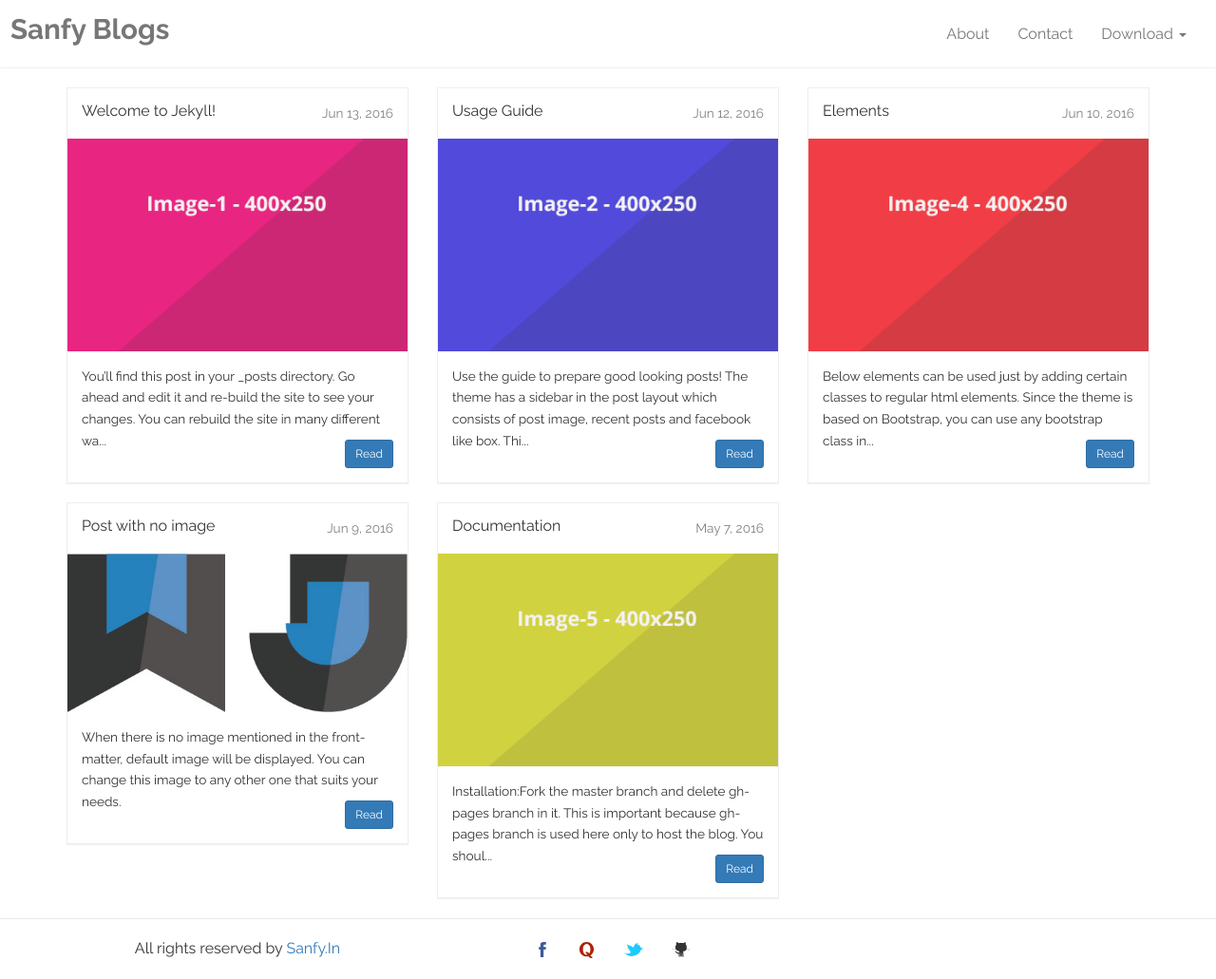
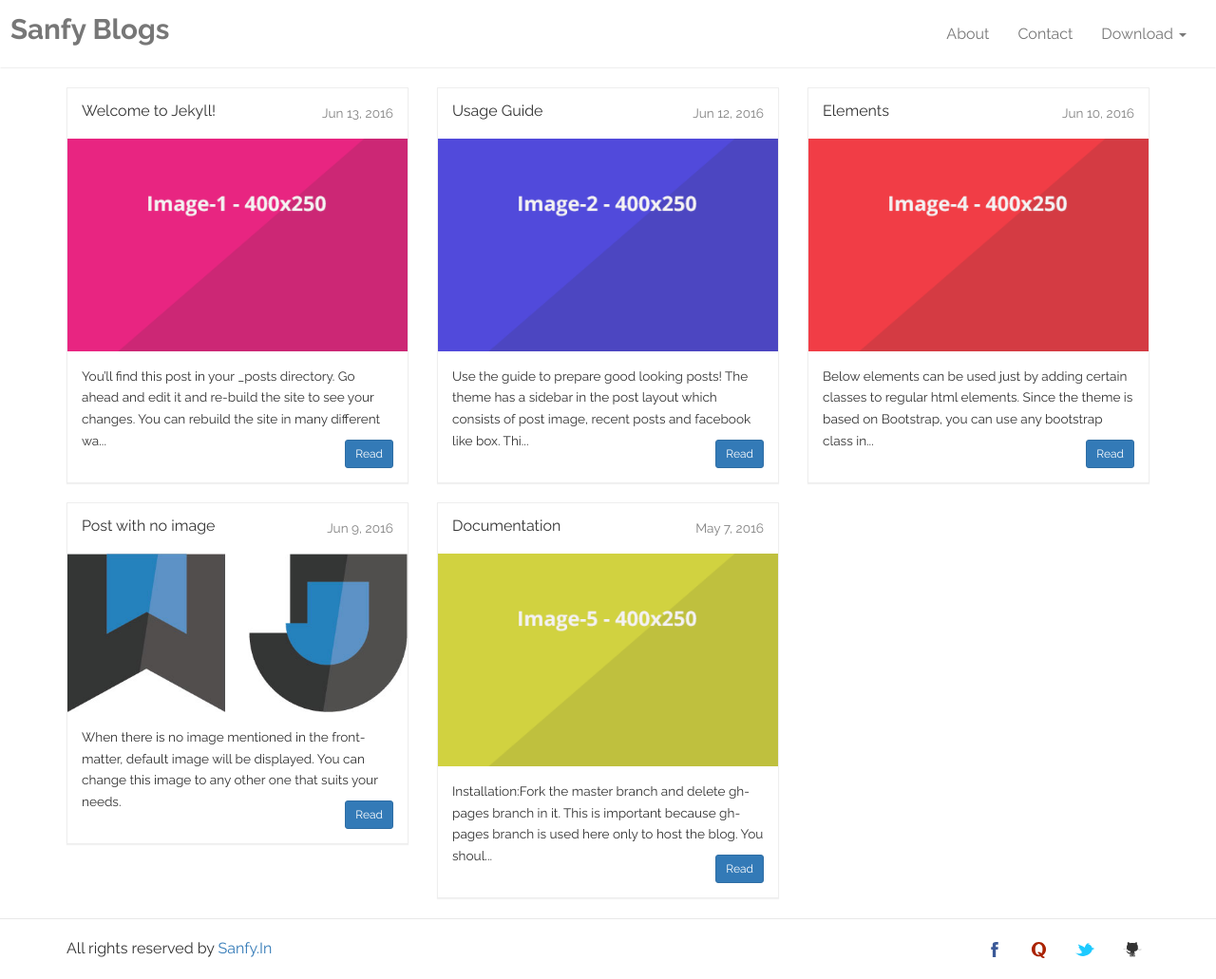
Before and after one commit to sanfyin/sanfy-blog, a Jekyll site: the page built from index.html, in a window 1280 px wide. Shown: the whole page at 95% size. Built offline with Jekyll 4.4.1, drawn with Linux system fonts in a browser that asks for light colours; the list of posts is cut into pages by our own code.

Commit message:
Updated Footer

```diff
--- a/_includes/footer.html
+++ b/_includes/footer.html
@@ -2,10 +2,10 @@
     <div class="container">
         <div class="row p20">
             {% if site.copyright.name %}
-                <div class="col-md-4 text-center mt25">All rights reserved by <a target="_blank" href="{{site.copyright.link}}">{{site.copyright.name}}</a></div>
+                <div class="col-md-6 text-left mt25">All rights reserved by <a target="_blank" href="{{site.copyright.link}}">{{site.copyright.name}}</a></div>
             {% endif %}
 
-            <div class="col-md-4 text-center mt25">
+            <div class="col-md-6 text-right mt25">
                 <a target="_blank" href="{{site.facebook}}"><li class="social facebook"><img src="{{site.baseurl}}/images/facebook.svg" alt="{{site.facebook}}"></li></a>
                 <a target="_blank" href="{{site.quora}}"><li class="social quora"><img src="{{site.baseurl}}/images/quora.svg" alt="{{site.quora}}"></li></a>
                 <a target="_blank" href="{{site.twitter}}"><li class="social twitter"><img src="{{site.baseurl}}/images/twitter.svg" alt="{{site.twitter}}"></li></a>
```
